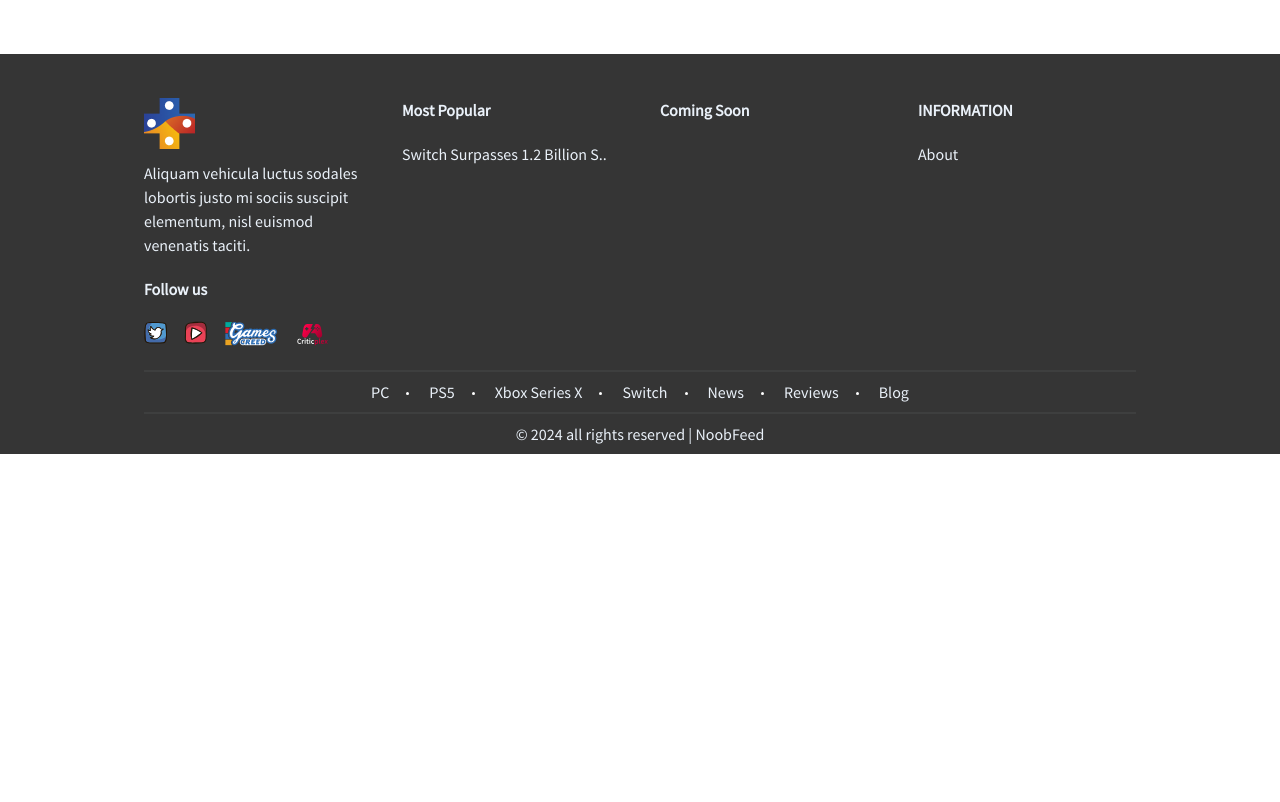
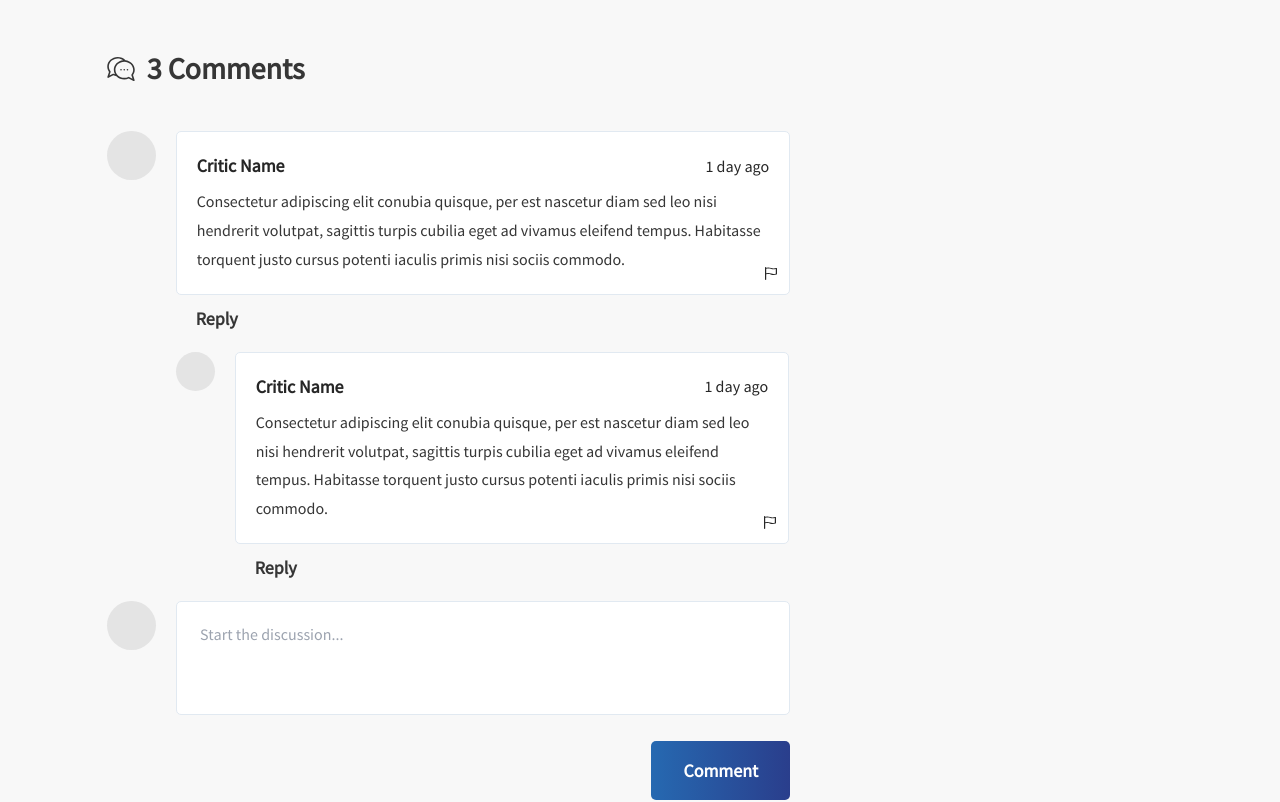
Before and after one commit to ashrafun-nesa/noob-feed, a Next.js app: page /news/1 in a window 1280 px wide. Shown: the part 2640-3442 px from the top of the page. Before the commit the page ends 3094 px from the top, so only its background shows below. Built offline with nearby package versions, Linux system fonts and the light colour scheme.

Commit message:
Fix comment section

```diff
--- /dev/null
+++ b/assets/icons/ChatIcon.tsx
@@ -0,0 +1,8 @@
+import { memo } from "react";
+function ChatIcon() {
+  return (
+    <svg width="28" height="26" fill="none" viewBox="0 0 28 26"><path fill="#363636" d="M26.034 19.11c2.657-3.73 2.251-8.837-1.378-12.165-1.659-1.52-3.773-2.467-6.057-2.731a.792.792 0 00-.045-.051C16.568 2.099 13.714.915 10.723.915 5.033.915.25 5.155.25 10.583c0 1.903.591 3.728 1.714 5.303L.395 20.813a.806.806 0 001.133.963L6.3 19.349c.98.422 2.019.698 3.095.825 2.075 2.182 4.945 3.3 7.881 3.3 1.527 0 3.047-.311 4.424-.903l4.771 2.426a.805.805 0 001.133-.962l-1.569-4.926zm-19.41-1.382a.805.805 0 00-.71.01l-3.399 1.727 1.11-3.484a.806.806 0 00-.133-.74c-1.067-1.366-1.63-2.977-1.63-4.658 0-4.442 3.975-8.057 8.861-8.057 1.968 0 3.862.597 5.399 1.67-5.175.52-9.32 4.562-9.32 9.61 0 1.57.403 3.08 1.161 4.435a9.326 9.326 0 01-1.339-.513zm15.46 3.232a.805.805 0 00-.71-.01 9.607 9.607 0 01-4.099.912c-4.886 0-8.861-3.614-8.861-8.056 0-4.443 3.975-8.057 8.861-8.057 4.887 0 8.862 3.614 8.862 8.057 0 1.68-.564 3.291-1.631 4.657a.806.806 0 00-.133.74l1.11 3.485-3.398-1.728z" /><path fill="#363636" d="M14 14.611A.806.806 0 1013.998 13a.806.806 0 000 1.611zM17.222 14.611a.806.806 0 100-1.611.806.806 0 000 1.611zM20.443 14.611a.806.806 0 100-1.611.806.806 0 000 1.611z" /></svg>
+  );
+}
+
+export default memo(ChatIcon);
--- /dev/null
+++ b/assets/icons/FlagIcon.tsx
@@ -0,0 +1,8 @@
+import { memo } from "react";
+function FlagIcon() {
+  return (
+    <svg width="12" height="13" fill="none" viewBox="0 0 12 13"><path fill="#262626" d="M11.742 1.012a.763.763 0 00-.558-.051c-1.914.571-3.522.576-4.908 0A8.33 8.33 0 001.2.743V.464a.419.419 0 00-.176-.328A.699.699 0 00.6 0a.699.699 0 00-.424.136A.419.419 0 000 .464v12.072c0 .123.063.24.176.328A.699.699 0 00.6 13c.16 0 .312-.049.424-.136a.419.419 0 00.176-.328V7.294c1.746-.464 3.234-.436 4.524.084.857.342 1.808.519 2.772.515a10.89 10.89 0 003.12-.502.601.601 0 00.277-.168.398.398 0 00.107-.259V1.393a.384.384 0 00-.069-.215.529.529 0 00-.189-.166zM10.8 6.64c-1.746.465-3.228.432-4.524-.088A8.265 8.265 0 001.2 6.314V1.723c1.746-.465 3.234-.437 4.524.083a8.305 8.305 0 005.076.237v4.596z" /></svg>
+  );
+}
+
+export default memo(FlagIcon);
--- a/components/pages/reviews/singleReview/index.tsx
+++ b/components/pages/reviews/singleReview/index.tsx
@@ -5,6 +5,8 @@ import StarRating from "../../../../assets/images/star-rating.png";
 import GoogleAds from "@/components/others/googleAds";
 import LinkItems from "@/components/others/Link/LinkList";
 import CustomLink from "@/components/others/Link";
+import ChatIcon from "@/assets/icons/ChatIcon";
+import FlagIcon from "@/assets/icons/FlagIcon";
 
 const SingleReview = () => {
   return (
@@ -25,7 +27,7 @@ const SingleReview = () => {
           <p className="text-[18px] leading-[1.56] mb-6">So to advance through this encounter, you need both the Dam&apos;s Gift buff and the Sire&apos;s Obligation buff. When you pick up both, they combine into a new buff called Crowned by Dragons. The good news is that Crowned by Dragons will protect you from orange Unwelcome mist and let you kill Obdurate Phalanxes. As before, though, you need to continually reclaim the buff to keep the timer from running out. If the buff timer expires, the barrier lock will reset and you&apos;ll need to start over. However, touching either the blue or the orange well will restore the Crowned by Dragons timer. Once you have both buffs, either well will refresh it, so you no longer have to worry about touching both.</p>
           <p className="text-base mb-1"><span className="text-[#DE0006]">Critic Name</span> </p>
           <p className="text-base pb-4 mb-4 border-b-[1px] border-[#E8E8E8]">Editor, NoobFeed</p>
-          <div className="lg:mt-16 lg:mb-16 mt-9 mb-0 ">
+          <div className="lg:mt-16 lg:mb-16 my-9">
             <div className="bg-gradient-to-r from-[#2669B1] to-[#2A3E8C] pb-[22px] md:pt-[22px] pt-[127px] md:mt-0 mt-[120px] px-5 text-white relative rounded-[5px] md:w-[95%]">
               <h3 className="lg:text-[28px] font-semibold leading-[1.29] mb-[10px]">Verdict</h3>
               <Image src={StarRating} alt="" />
@@ -48,6 +50,55 @@ const SingleReview = () => {
               </div>
             </div>
           </div>
+          <div>
+            <div className="flex items-center gap-3 lg:mb-10 mb-7 ">
+              <ChatIcon />
+              <h5 className="lg:text-[30px] text-[24px] font-semibold">3 Comments</h5>
+            </div>
+            <div className="comment-wrapper flex lg:gap-5 gap-3">
+              <div className="profile-pic lg:w-[49px] lg:h-[49px] w-[30px] h-[30px] rounded-full bg-[#E4E4E4]"></div>
+              <div className="comment-section">
+                <div className="lg:p-5 p-4 pt-4 bg-white border-[1px] border-[#E1E9F1] rounded-[5px] relative">
+                  <div className="text-[#262626] flex items-center justify-between mb-2">
+                    <p className="lg:text-[18px] text-[16px] font-semibold">Critic Name</p>
+                    <p className="lg:text-[16px] text-[14px]">1 day ago</p>
+                  </div>
+                  <p className="lg:text-[16px] text-[14px] leading-[1.8] w-[99%]">Consectetur adipiscing elit conubia quisque, per est nascetur diam sed leo nisi hendrerit volutpat, sagittis turpis cubilia eget ad vivamus eleifend tempus. Habitasse torquent justo cursus potenti iaculis primis nisi sociis commodo.</p>
+                  <span className="absolute right-3 bottom-[14px]"><FlagIcon /></span>
+                </div>
+                <span className="pl-5 mt-[10px] inline-block lg:text-[18px] text-[16px] font-semibold cursor-pointer">Reply</span>
+              </div>
+            </div>
+            <div className="comment-wrapper flex lg:gap-5 gap-3">
+              <div className="lg:w-[49px] lg:h-[49px] w-[30px] h-[30px]">
+              </div>
+              <div className="comment-section flex lg:gap-5 gap-3">
+                <div className="profile-pic lg:w-[39px] lg:h-[39px] w-[25px] h-[25px] rounded-full bg-[#E4E4E4]"></div>
+                <div className="reply-section">
+                  <div className="lg:p-5 p-4 pt-4 bg-white border-[1px] border-[#E1E9F1] rounded-[5px] relative">
+                    <div className="text-[#262626] flex items-center justify-between mb-2">
+                      <p className="lg:text-[18px] text-[16px] font-semibold">Critic Name</p>
+                      <p className="lg:text-[16px] text-[14px]">1 day ago</p>
+                    </div>
+                    <p className="lg:text-[16px] text-[14px] leading-[1.8] w-[99%]">Consectetur adipiscing elit conubia quisque, per est nascetur diam sed leo nisi hendrerit volutpat, sagittis turpis cubilia eget ad vivamus eleifend tempus. Habitasse torquent justo cursus potenti iaculis primis nisi sociis commodo.</p>
+                    <span className="absolute right-3 bottom-[14px]"><FlagIcon /></span>
+                  </div>
+                  <span className="pl-5 mt-[10px] inline-block lg:text-[18px] text-[16px] font-semibold cursor-pointer">Reply</span>
+
+                </div>
+              </div>
+            </div>
+            <div className="comment-wrapper flex lg:gap-5 gap-3">
+              <div className="profile-pic lg:w-[49px] lg:h-[49px] w-[30px] h-[30px] rounded-full bg-[#E4E4E4]"></div>
+              <div className="comment-section">
+                <textarea className="lg:text-[16px] text-[14px] w-full mb-5 lg:p-5 p-4 pt-4 bg-white border-[1px] border-[#E1E9F1] rounded-[5px] relative outline-none" rows={3} placeholder=" Start the discussion...">
+                </textarea>
+                <div className="flex justify-end">
+                  <button className="bg-gradient-to-r from-[#2669B1] to-[#2A3E8C] lg:py-4 lg:px-8 px-6 py-3 text-white font-semibold lg:text-[18px] text-[16px} rounded-[5px]">Comment</button>
+                </div>
+              </div>
+            </div>
+          </div>
         </div>
         <div className=" lg:w-1/3 w-full">
           <div className="lg:py-6 flex flex-col lg:items-start items-center">
@@ -57,7 +108,7 @@ const SingleReview = () => {
               <div className="relative">
                 <Image width={356} height={485} src={GameInfo} alt="info-image" />
                 <div className="absolute top-3 right-3">
-                  <div className="single-chart relative md:w-[80px] md:h-[80px] w-[56px] h-[56px] ">
+                  <div className="single-chart relative md:w-[80px] md:h-[80px] w-[56px] h-[56px]">
                     <svg viewBox="0 0 36 36" className="circular-chart">
                       <path className="circle-bg"
                         d="M18 2.0845
--- a/styles/globals.scss
+++ b/styles/globals.scss
@@ -17,6 +17,7 @@
 
 body {
   color: #363636;
+  background-color: #F8F8F8;
 }
 
 @layer utilities {
@@ -189,6 +190,16 @@ body {
     }
   }
 
+  .comment-wrapper {
+    margin-bottom: 20px;
+    .comment-section {
+      width: calc(100% - 70px);
+    }
+    .reply-section {
+      width: calc(100% - 60px);
+    }
+  }
+
 }
 
 .review-overlay {
@@ -257,8 +268,22 @@ body {
       @apply text-base;
     }
   }
+
+  textarea {
+    resize: none;
+  }
 }
 
+
+@media only screen and (max-width: 1024px) {
+  .comment-wrapper .comment-section {
+    width: calc(100% - 42px);
+  }
+
+  .comment-wrapper .reply-section {
+    width: calc(100% - 38px);
+  }
+}
 
 @media only screen and (max-width: 915px) {
   .desktop-nav-bar {
```
